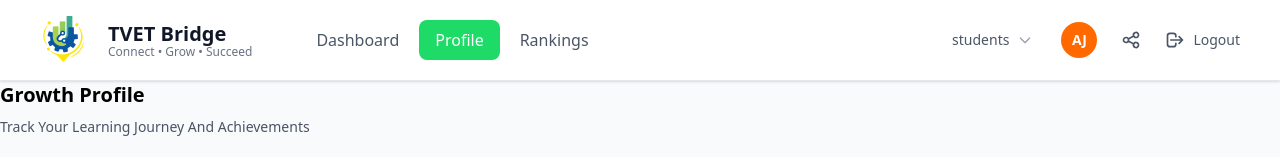
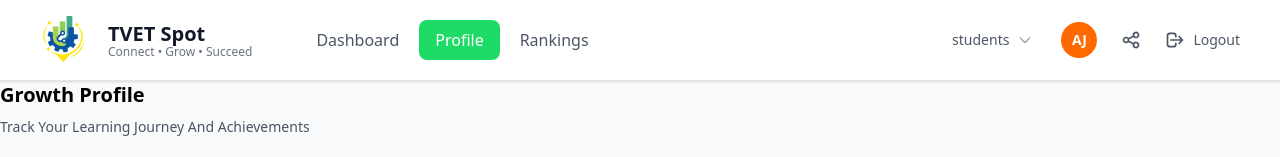
Before and after one commit to jabo-arnold-landry/TVET-Spot, a React (Vite) app: page /profile in a window 1280 px wide. Shown: the top 157 px of the page. Built offline with nearby package versions, Linux system fonts and the light colour scheme.

Commit message:
change name

```diff
--- a/src/components/Navbar.jsx
+++ b/src/components/Navbar.jsx
@@ -53,7 +53,7 @@ const Navbar = () => {
                 </div>
                 <div className="flex flex-col">
                   <span className="text-lg lg:text-xl font-bold text-gray-900">
-                    TVET Bridge
+                    TVET Spot
                   </span>
                   <span className="text-xs text-gray-500 hidden sm:block -mt-1">
                     Connect • Grow • Succeed
```
